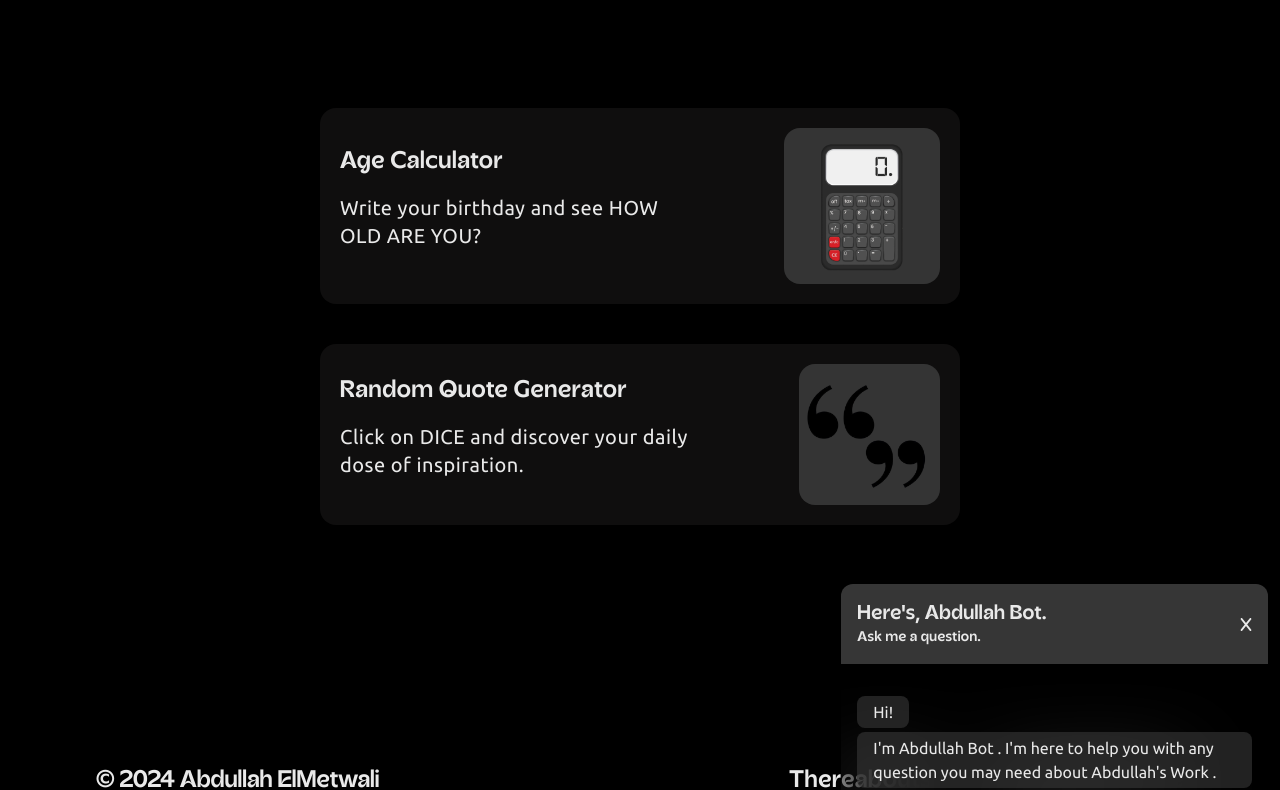
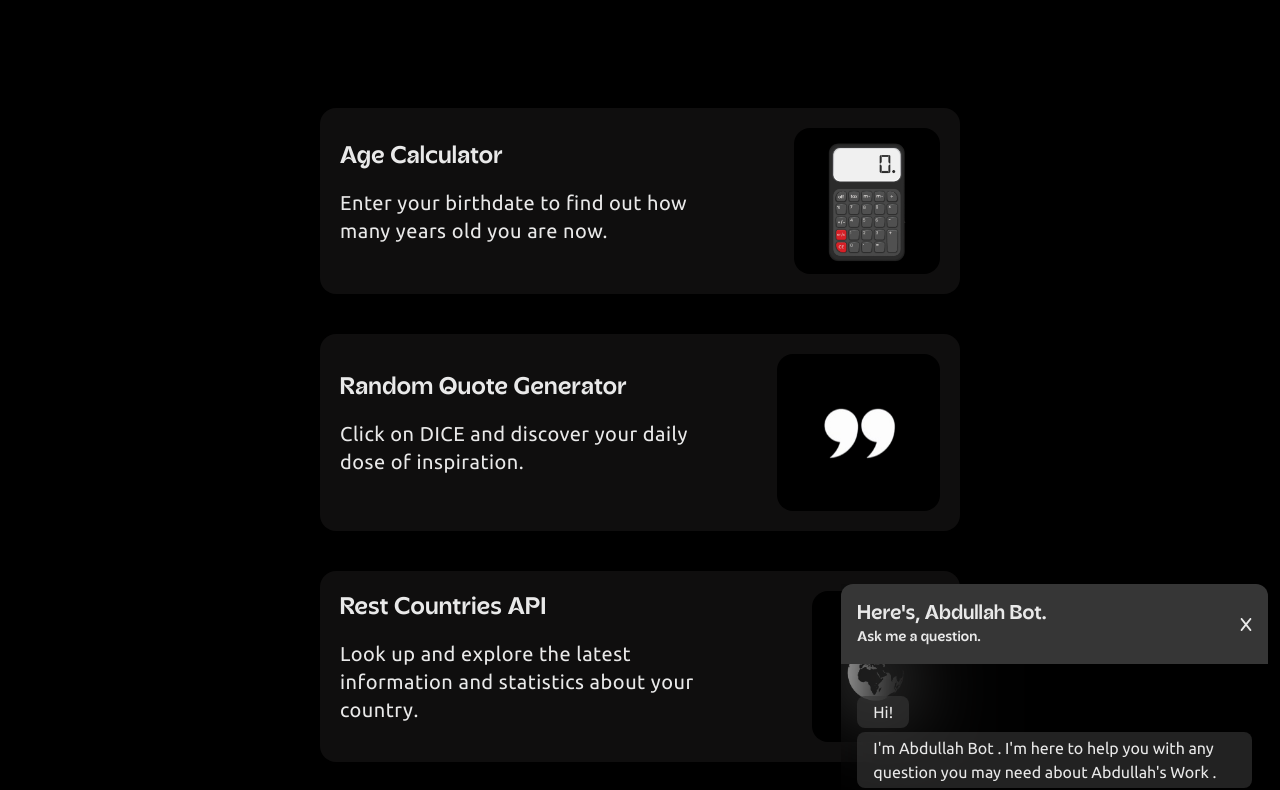
Before and after one commit to abdullahelmetwali/MyPortfolio, a React (Vite) app: page /fun in a window 1280 px wide. Shown: the part 440-1230 px from the top of the page. Built offline with nearby package versions, Linux system fonts and the light colour scheme.

Commit message:
Adding Fun Project

```diff
--- a/src/components/ContactBot.jsx
+++ b/src/components/ContactBot.jsx
@@ -35,15 +35,15 @@ const ContactBot = (props) => {
     setNowAnswers(quesObj.answers || []);
     setShowBotQuestions(false);
 
-    // Reveal answers one by one
+    // Add answers one by one
     setVisibleAnswers([]);
     quesObj.answers?.map((answer, index) => {
       setTimeout(
         () => {
           setVisibleAnswers((prev) => [...prev, answer]);
         },
-        (index + 1) * 1000
-      ); // Reveal each answer one by one every second
+        (index + 1) * 1000 // Show each answer one by one every second
+      );
     });
   };
 
@@ -52,7 +52,7 @@ const ContactBot = (props) => {
 
   return (
     <section
-      className={` -bottom-full right-3 w-1/3 h-auto mob:w-[98%] mob:right-1 contactBot ${contactBotView ? "bottom-3" : "-bottom-full"}`}
+      className={` -bottom-full right-3 w-1/3 h-auto mob:w-[98%] mob:right-1 contactBot mob:h-[75dvh] ${contactBotView ? "bottom-3" : "-bottom-full"}`}
     >
       <header className="bg-[#373737fe] flex justify-between items-center  w-full tracking-wide rounded-tr-xl textAcorn rounded-tl-xl p-4">
         <div>
--- a/src/json/appData.json
+++ b/src/json/appData.json
@@ -78,7 +78,7 @@
     "FunProjects" : [
         {
             "projectName" : "Age Calculator",
-            "projectCaption" : "Write your birthday and see HOW OLD ARE YOU?",
+            "projectCaption" : "Enter your birthdate to find out how many years old you are now.",
             "projectLiveServer" : "https://abdullahelmetwali.github.io/AgeCalculator/",
             "projectMainImg" : "/imgs/calculator-icon.png"
         },
@@ -87,6 +87,12 @@
             "projectCaption" : "Click on DICE and discover your daily dose of inspiration.",
             "projectLiveServer" : "https://abdullahelmetwali.github.io/AdviceGenerator/",
             "projectMainImg" : "/imgs/doublequote.png"
+        },
+        {
+            "projectName" : "Rest Countries API",
+            "projectCaption" : "Look up and explore the latest information and statistics about your country.",
+            "projectLiveServer" : "https://rest-countries-frendmentor.netlify.app/",
+            "projectMainImg" : "/imgs/rest-countries.png"
         }
     ],
     "BotData" : {
--- a/src/views/Fun.jsx
+++ b/src/views/Fun.jsx
@@ -19,12 +19,12 @@ const Fun = () => {
         {
           FunProjects.map((proj , index) => (
             <div key={index} className='p-5 rounded-2xl bg-[#0f0e0e] transform transition-all duration-300 ease-in-out delay-75 hover:scale-90'>
-             <a target="_blank" href={proj.projectLiveServer} className='flex gap-20 items-center mob:gap-10'>
+             <a target="_blank" href={proj.projectLiveServer} className='flex justify-between items-center mob:gap-10 mob:flex-col'>
                <div>
                 <h2 className='textAcorn text-2xl tracking-wide mob:text-xl'>{proj.projectName}</h2>
-                <p className='textUbuntu text-xl tracking-wide mob:text-base'>{proj.projectCaption}</p>
+                <p className='textUbuntu text-xl w-[80%] tracking-wide mob:text-base'>{proj.projectCaption}</p>
               </div>
-              <div className='w-1/3 mob:w-full'><img src={proj.projectMainImg} alt={proj.projectName} className=' bg-[#343434] rounded-2xl'/></div>
+              <div className='w-1/3 mob:w-full'><img src={proj.projectMainImg} alt={proj.projectName} className=' bg-black rounded-2xl'/></div>
              </a>
             </div>
           ))
@@ -34,3 +34,4 @@ const Fun = () => {
     )
 }
 export default Fun
+// 343434
```
Also changed, not shown: public/imgs/doublequote.png, public/imgs/rest-countries.png (added).
